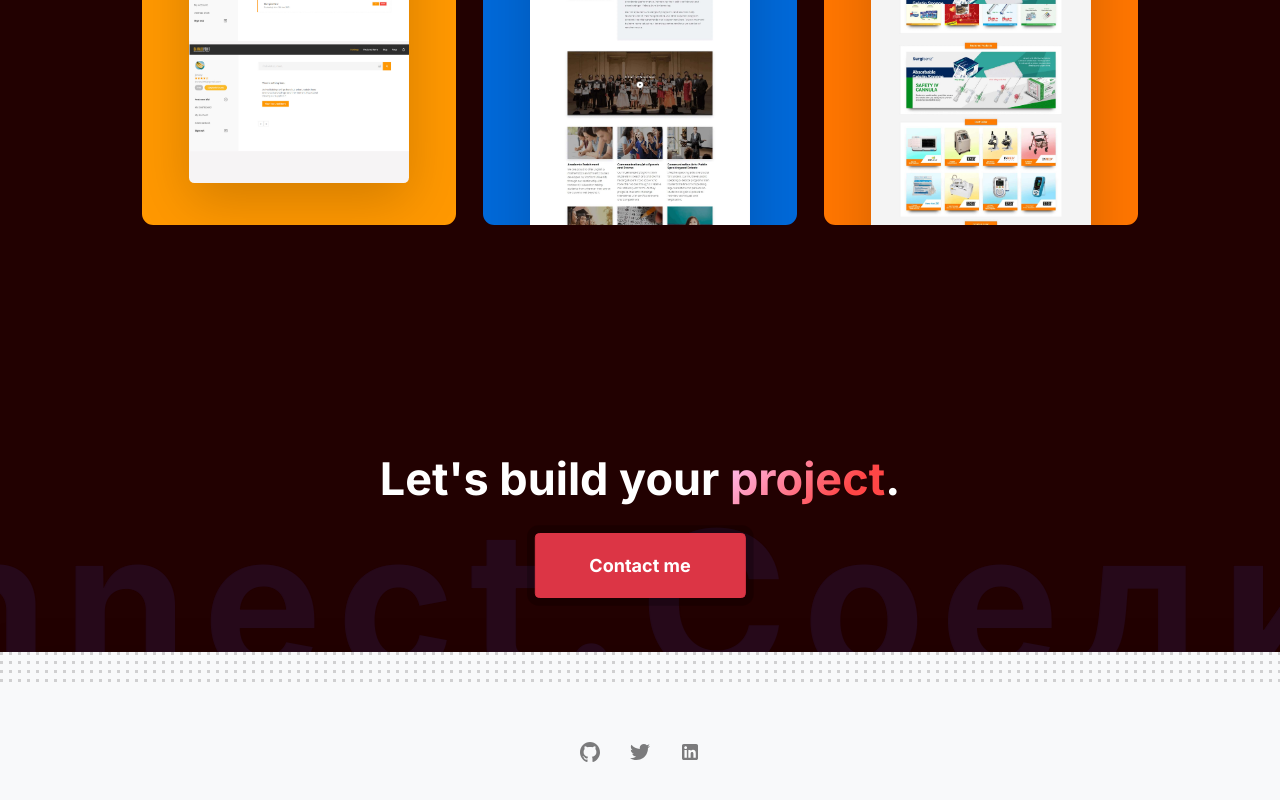
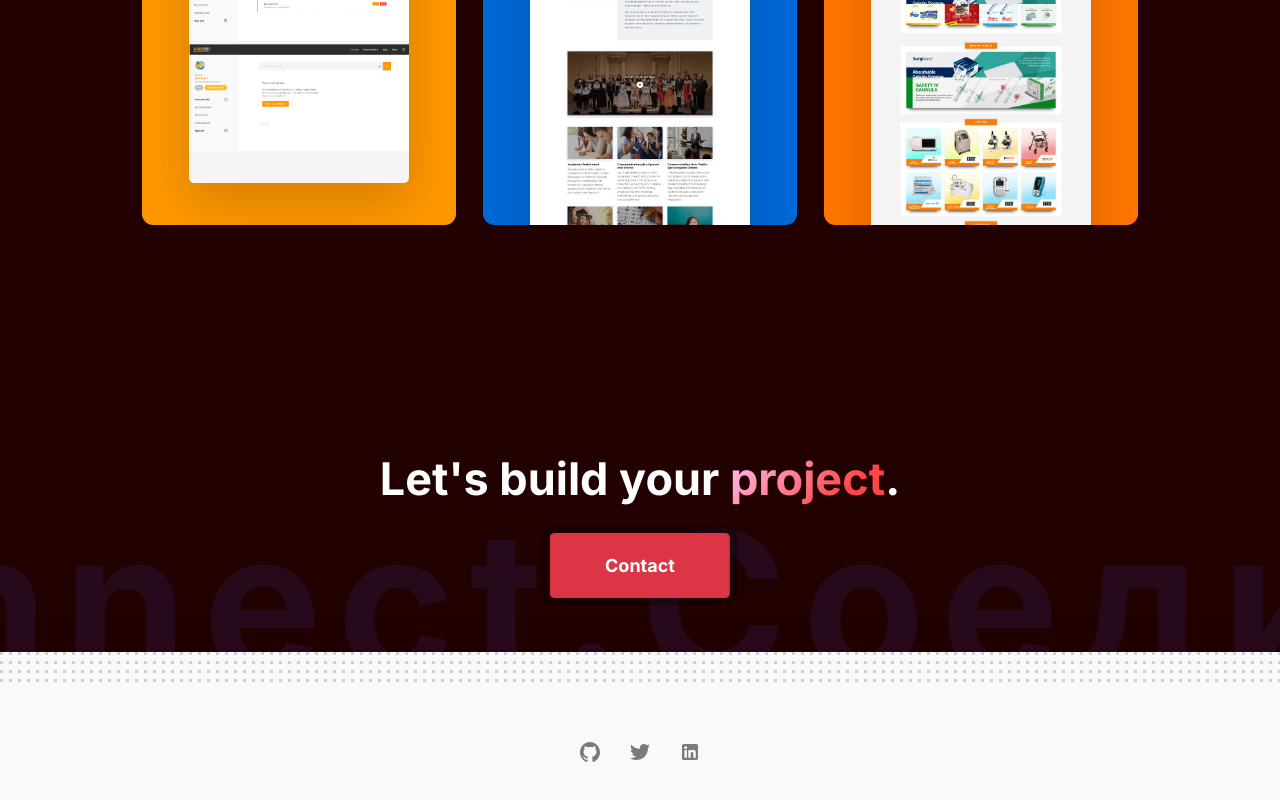
Before and after one commit to jpneey/jpburato.now.sh.dev, a Vue app: page / in a window 1280 px wide. Shown: the part 3057-3857 px from the top of the page. Built offline with nearby package versions, Linux system fonts and the light colour scheme.

Commit message:
misc: updated footer cta

```diff
--- a/src/App.vue
+++ b/src/App.vue
@@ -25,7 +25,7 @@
     </div>
     <div class="position-absolute bottom-0 mb-5 start-50 translate-middle-x text-center text">
       <h2 class="h1 text-white fw-bold hero mb-4">Let's build your <em>project</em>.</h2>
-      <a href="mailto:johnpaulburato.jp@gmail.com" class="btn btn-danger fw-bold py-3 px-5 pulse">Contact me</a>
+      <a href="mailto:johnpaulburato.jp@gmail.com" class="btn btn-danger fw-bold py-3 px-5 pulse">Contact</a>
     </div>
   </div>
 
```
